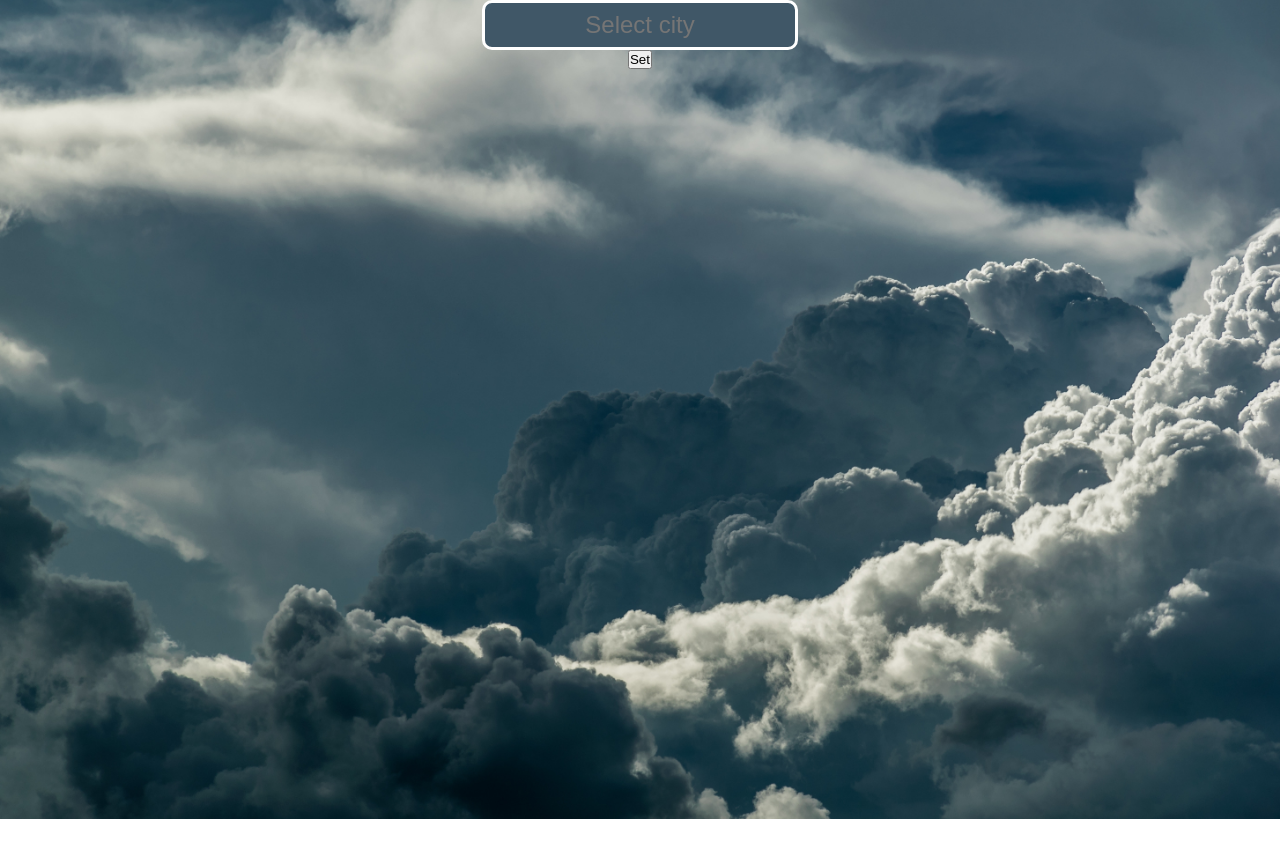
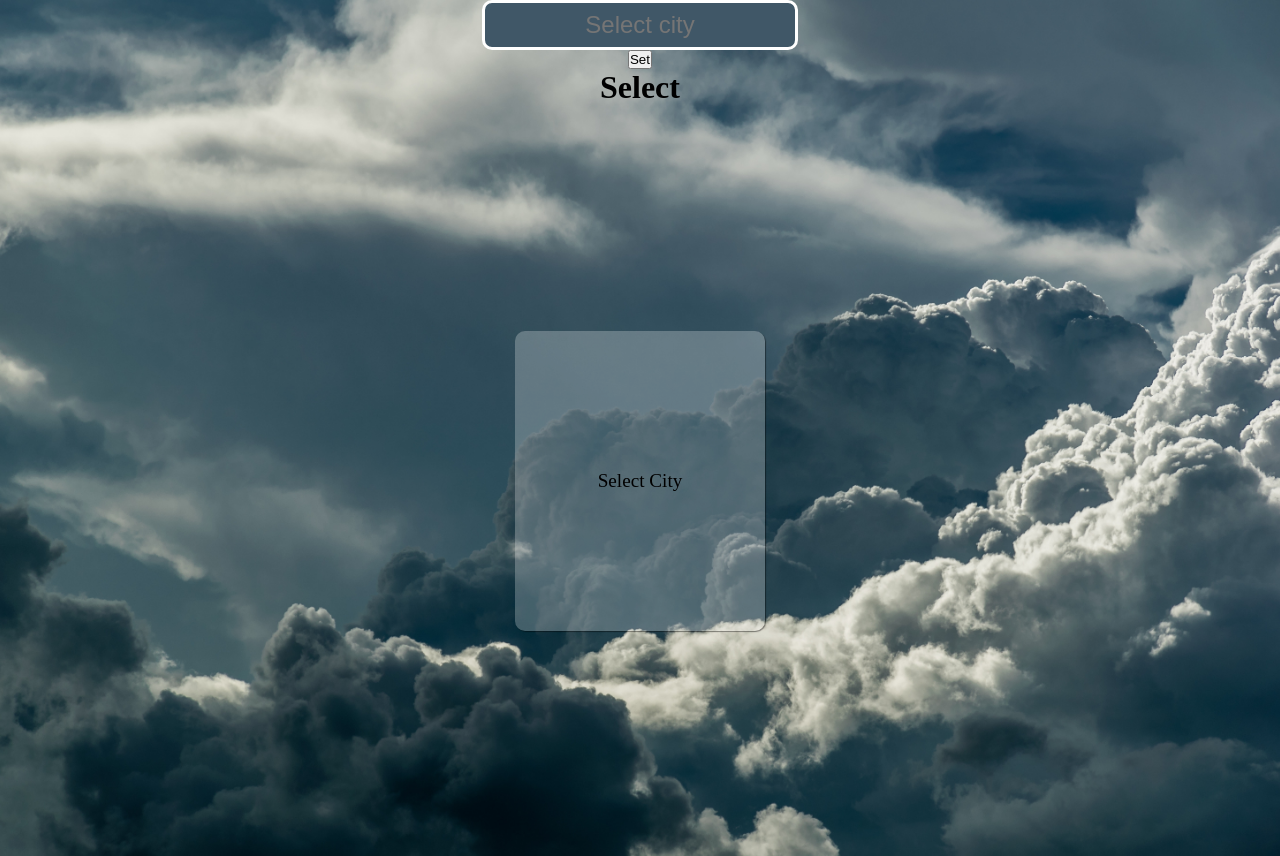
Before and after one commit to leonVoyt/wether, a React (Create React App) app: page / in a window 1280 px wide. Before the commit the page ends 819 px from the top, so only its background shows below. Built offline with nearby package versions, Linux system fonts and the light colour scheme.

Commit message:
Fix wrong input

```diff
--- a/src/API/WeatherService.js
+++ b/src/API/WeatherService.js
@@ -49,11 +49,15 @@ export const Fetching = async () => {
 
 export const FetchingEightDays = async (city) => {
   //8 days
-  const { lat, lon, country, name } = await getCity(city)
+  try {
+    const { lat, lon, country, name } = await getCity(city)
 
-  const response = await axios.get(
-    `https://api.openweathermap.org/data/3.0/onecall?lat=${lat}&lon=${lon}&exclude=minutely,hourly&appid=2f5fde1104b4b90a76dc69856cbdd7b4&units=metric`
-  )
+    const response = await axios.get(
+      `https://api.openweathermap.org/data/3.0/onecall?lat=${lat}&lon=${lon}&exclude=minutely,hourly&appid=2f5fde1104b4b90a76dc69856cbdd7b4&units=metric`
+    )
 
-  return { ...response.data, country, name }
+    return { ...response.data, country, name }
+  } catch (error) {
+    alert(error)
+  }
 }
--- a/src/App.jsx
+++ b/src/App.jsx
@@ -6,36 +6,21 @@ import WeatherCard from './components/weatherCard/WeatherCard'
 function App() {
   const [value, setValue] = useState('')
   const [currWeather, setCurrWeather] = useState({})
+  const [currCity, setCurrCity] = useState([])
   const handleClick = (e) => {
     e.preventDefault()
     FetchingEightDays(value).then((data) => {
       setCurrWeather(data)
-      console.log(data)
+      const country = data.country
+      const city = data.name
+
+      setCurrCity([country, city])
     })
 
     setValue('')
   }
-  useEffect(() => {
-    // getCity('donetsdsadk').then((data) => console.log(data))
-    // getweather().then((data) => console.log(data))
-    // Fetching().then((data) => console.log(data))
-    // test('KiEv').then((data) => console.log(data))
-    // console.log(Date.now())
-    // Fetching().then((data) => console.log(data))
-    // FetchingEightDays('lviv').then((data) =>
-    //   console.log(timeConverter(data.current.dt))
-    // )
-    // const timestampMillis = Date.now()
-    // const valentines = new Date(Date.now()).getDate()
-    // const month = valentines.getMonth()
-    // console.log(valentines)
-    // console.log(timeConverter(1695235531))
-    // Convert milliseconds to seconds
-    // const timestampSeconds = Math.floor(timestampMillis / 1000)
-    // console.log('Unix timestamp in milliseconds:', timestampMillis)
-    // console.log('Unix timestamp in seconds:', timestampSeconds)
-    // console.log(timestampMillis.getMonth())
-  }, [])
+  console.log(currWeather.current !== undefined)
+
   return (
     <div className="app">
       <div className="">
@@ -53,9 +38,11 @@ function App() {
         </form>
         <button onClick={(e) => handleClick(e)}>Set</button>
       </div>
-
+      <h1>{currCity.length ? `${currCity[0]} / ${currCity[1]} ` : 'Select'}</h1>
       <div className="weather__wrapper">
-        <WeatherCard weather={currWeather} />
+        <WeatherCard
+          weather={currWeather.current !== undefined ? currWeather : ''}
+        />
       </div>
     </div>
   )
--- a/src/components/weatherCard/WeatherCard.jsx
+++ b/src/components/weatherCard/WeatherCard.jsx
@@ -2,53 +2,106 @@ import React, { useEffect, useRef, useState } from 'react'
 import styles from './WeatherCard.module.css'
 import { useDate } from '../../hooks/useDate'
 import { WeatherType } from '../WeatherType'
+import { LuWind } from 'react-icons/lu'
+import { MdNightlight } from 'react-icons/md'
+import { TbSunset2 } from 'react-icons/tb'
+import { WiDaySunny } from 'react-icons/wi'
+import { WiHumidity } from 'react-icons/wi'
+import { CiTempHigh } from 'react-icons/ci'
 const weatherCard = React.memo(({ weather }) => {
   const [dayOfWeek, setDayOfWeek] = useState('')
-  const [active, setActive] = useState(false)
-  // const typeWeather = useWeatherType('Clouds')
-  const date = useDate(Date.now() / 1000)
-  const handleClick = () => {
-    setActive(!active)
-  }
+  const { day, date, month } = useDate(Date.now() / 1000)
+
   useEffect(() => {
-    // console.log(typeWeather())
-    setDayOfWeek(date)
+    console.log(weather)
+    setDayOfWeek(day)
 
     // setDayOfWeek(timeConverter(Date.now() / 1000))
   }, [weather])
 
-  return weather.current ? (
-    <div className={styles.wrapper}>
-      <div className={styles.second}>'leon'</div>
-      <div
-        className={`${styles.card} ${active ? styles.active : ''}`}
-        onClick={() => handleClick()}
-      >
-        <div className="">
-          {weather.country} / {weather.name}
-        </div>
-        <div className="">
-          {' '}
-          <h3>{weather.daily[0].summary}</h3>
-        </div>
-        <WeatherType
-          weatherType={weather.current.weather[0].main}
-          color="white"
-        />
-        <div className={styles.city}>{dayOfWeek}</div>
-        <div className="">humidity : {weather.current.humidity} %</div>
-        <div className="">temp : {Math.round(weather.current.temp)} °C</div>
-        <div className="">
-          weather desc: {weather.current.weather[0].description}
-        </div>
+  return weather ? (
+    // <div className={styles.wrapper}>
+    //   <div className={styles.card}>
+    //     <div className={styles.front}>
+    //       <div>
+    //         {dayOfWeek} / {date}
+    //       </div>
+    //       <div>{month}</div>
+    //       <div className={styles.type}>
+    //         {weather.current.weather[0].description}
+    //       </div>
+    //       <div className={styles.image}>
+    //         <WeatherType
+    //           weatherType={weather.current.weather[0].main}
+    //           color="white"
+    //         />
+    //       </div>
+    //       <div className={styles.textFlex}>
+    //         curr <CiTempHigh color="white" /> :{' '}
+    //         {Math.round(weather.current.temp)} °C
+    //       </div>
+    //     </div>
+    //     <div className={styles.back}>
+    //       <div className="">
+    //         {' '}
+    //         <h3>{weather.daily[0].summary}</h3>
+    //       </div>
+    //       <div className="">
+    //         <p>Max : {Math.round(weather.daily[0].temp.max)} °C</p>
+    //         <p>Min : {Math.round(weather.daily[0].temp.min)} °C</p>
+    //       </div>
 
-        <div className="">Wind : {weather.current.wind_speed} m/sec</div>
+    //       <div style={{ display: 'flex', columnGap: 12 }}>
+    //         <p className={styles.textFlex}>
+    //           <TbSunset2 color="white" />
+    //           {Math.round(weather.daily[0].temp.morn)} °C
+    //         </p>
+    //         <p className={styles.textFlex}>
+    //           <WiDaySunny color="white" />
+    //           {Math.round(weather.daily[0].temp.day)} °C
+    //         </p>
+    //         <p className={styles.textFlex}>
+    //           <MdNightlight color="white" />
+    //           {Math.round(weather.daily[0].temp.night)} °C
+    //         </p>
+    //       </div>
+    //       <div className="">
+    //         <p className={styles.textFlex}>
+    //           <WiHumidity color="white" /> : {weather.current.humidity} %
+    //         </p>
+    //       </div>
+
+    //       <div className={styles.wind}>
+    //         <p className={styles.textFlex}>
+    //           Avr
+    //           {'  '}
+    //           {weather.daily[0].wind_speed} m/sec
+    //           {'  '}
+    //           <LuWind color="white" />
+    //         </p>
+    //         <p className={styles.textFlex}>
+    //           Gust
+    //           {'  '}
+    //           {weather.daily[0].wind_gust}
+    //           {'  '}
+    //           m/sec
+    //           {'  '}
+    //           <LuWind color="white" />
+    //         </p>
+    //       </div>
+    //     </div>
+    //   </div>
+    // </div>
+    <div></div>
+  ) : (
+    <div className={styles.card}>
+      <div className={styles.front}>
+        <span>Select City</span>
+      </div>
+      <div className={styles.back}>
+        <span>Select City</span>
       </div>
     </div>
-  ) : (
-    <>
-      <div className={styles.card}>Select city</div>
-    </>
   )
 })
 
--- a/src/components/weatherCard/WeatherCard.module.css
+++ b/src/components/weatherCard/WeatherCard.module.css
@@ -1,55 +1,58 @@
-.wrapper {
-  width: 300px;
+.card {
+  width: 250px;
   height: 300px;
   position: relative;
   perspective: 1000px;
 }
-.card {
+.front,
+.back {
   position: absolute;
+  width: 100%;
+  height: 100%;
+  left: 0;
+  top: 0;
+  display: flex;
+  justify-content: space-around;
+  flex-direction: column;
+  align-items: center;
+  transition: 1.2s;
+  backface-visibility: hidden;
+  border-radius: 10px;
+  background-color: rgba(255, 255, 255, 0.25);
+  box-shadow: 1px 1px 1px rgba(0, 0, 0, 0.4);
+  font-size: 1.2rem;
+}
+.type {
+  display: flex;
+  justify-content: space-around;
+  align-items: center;
+  width: 100%;
+}
+.image {
+  position: absolute;
+  top: 0;
+  left: 5px;
+}
+.wind {
   display: flex;
   flex-direction: column;
-  width: 250px;
-  height: 300px;
-  background-color: rgba(255, 255, 255, 1);
-  box-shadow: 1px 1px 1px rgba(0, 0, 0, 0.4);
-  border-radius: 25px;
-  align-items: center;
-  justify-content: space-around;
-  transition: 2s;
-  opacity: 0;
-  display: none;
+  align-items: start;
 }
 
-.city {
+.textFlex {
   display: flex;
   align-items: center;
   justify-content: center;
+  column-gap: 0.5rem;
 }
-
-.second {
-  position: absolute;
-  background-color: #405767;
-  border-radius: 25px;
-  width: 250px;
-  height: 300px;
+.back {
+  transform: rotateY(180deg);
+  opacity: 0;
+}
+.card:hover .front {
+  transform: rotateY(180deg);
+}
+.card:hover .back {
+  transform: rotateY(360deg);
   opacity: 1;
-  transition: 1s;
 }
-
-/*
-
-.active {
-  transform: rotateY(180deg);
-  transition: 2s;
-
-   background-color: beige;
-}
-
-*/
-/* .wrapper:hover .card {
-  transform: rotateY(360deg);
-} */
-.wrapper:hover .second {
-  transform: rotateY(180deg);
-  transition: 1s;
-}
--- a/src/hooks/useDate.js
+++ b/src/hooks/useDate.js
@@ -26,13 +26,12 @@ export const useDate = (UNIX_timestamp) => {
     'Dec',
   ]
   let a = new Date(UNIX_timestamp * 1000)
-  let day = a.getDay()
+  let day = days[a.getDay()]
   // let year = a.getFullYear()
-  // let month = months[a.getMonth()]
-  // let date = a.getDate()
+  let month = months[a.getMonth()]
+  let date = a.getDate()
   // let hour = a.getHours()
   // let min = a.getMinutes()
   // let sec = a.getSeconds()
-  let time = days[day]
-  return time
+  return { day, date, month }
 }
```
